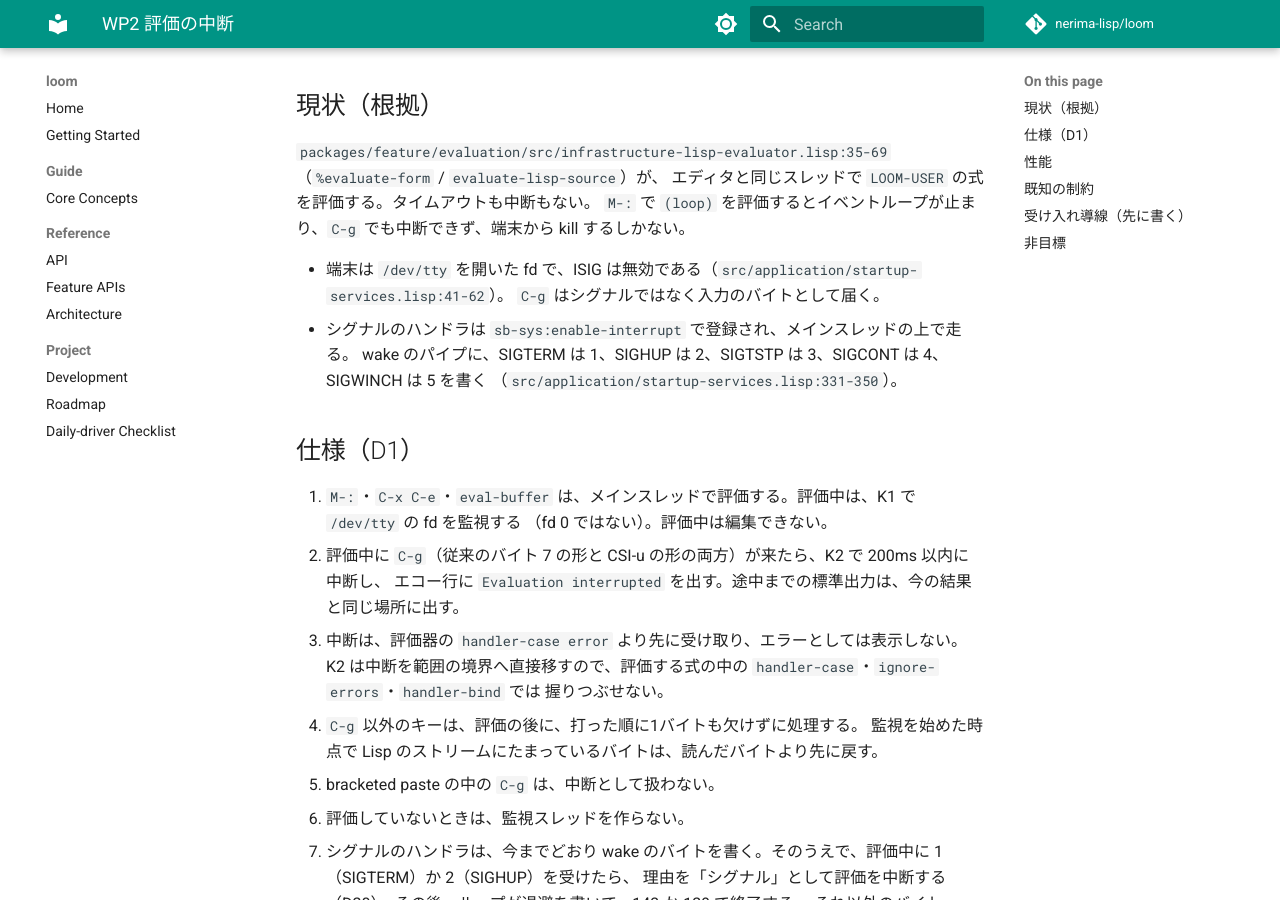
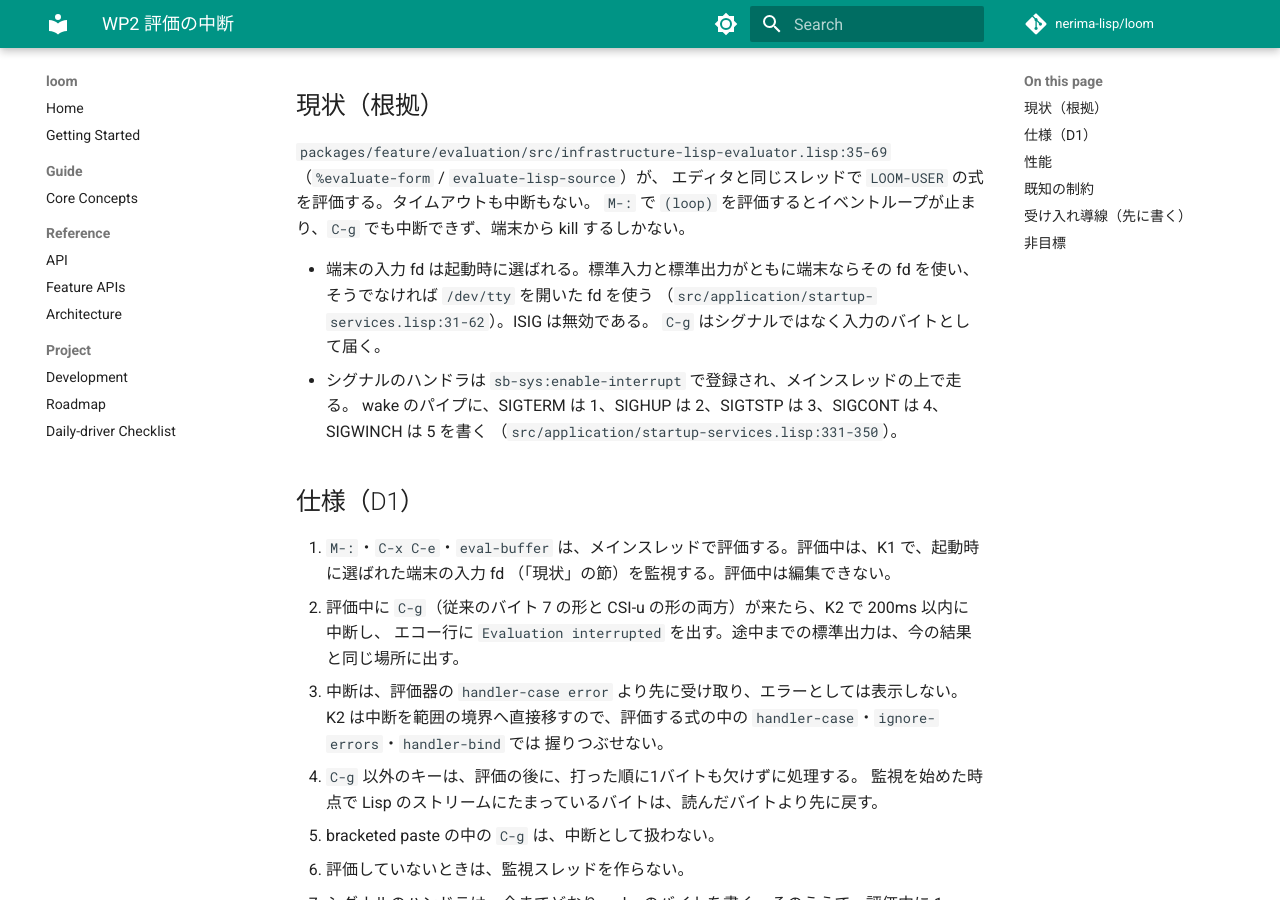
Before and after one commit to nerima-lisp/loom, an MkDocs documentation site: the page built from docs/src/notes/design/wp/wp2-eval-interrupt.md, in a window 1280 px wide and 900 px high, scrolled down 386 px. Built offline with MkDocs 1.6.1 and Material for MkDocs 9.7.7, drawn with Linux system fonts in a browser that asks for light colours; comment, search, counter and statistics services are not loaded.

Commit message:
docs(design): watch the terminal input fd chosen at startup in WP2 (D0)

```diff
--- a/docs/src/notes/design/wp/wp2-eval-interrupt.md
+++ b/docs/src/notes/design/wp/wp2-eval-interrupt.md
@@ -14,7 +14,8 @@
 エディタと同じスレッドで `LOOM-USER` の式を評価する。タイムアウトも中断もない。
 `M-:` で `(loop)` を評価するとイベントループが止まり、`C-g` でも中断できず、端末から kill するしかない。
 
-- 端末は `/dev/tty` を開いた fd で、ISIG は無効である（`src/application/startup-services.lisp:41-62`）。
+- 端末の入力 fd は起動時に選ばれる。標準入力と標準出力がともに端末ならその fd を使い、そうでなければ `/dev/tty` を開いた fd を使う
+  （`src/application/startup-services.lisp:31-62`）。ISIG は無効である。
   `C-g` はシグナルではなく入力のバイトとして届く。
 - シグナルのハンドラは `sb-sys:enable-interrupt` で登録され、メインスレッドの上で走る。
   wake のパイプに、SIGTERM は 1、SIGHUP は 2、SIGTSTP は 3、SIGCONT は 4、SIGWINCH は 5 を書く
@@ -22,8 +23,8 @@
 
 ## 仕様（D1）
 
-1. `M-:`・`C-x C-e`・`eval-buffer` は、メインスレッドで評価する。評価中は、K1 で `/dev/tty` の fd を監視する
-   （fd 0 ではない）。評価中は編集できない。
+1. `M-:`・`C-x C-e`・`eval-buffer` は、メインスレッドで評価する。評価中は、K1 で、起動時に選ばれた端末の入力 fd
+   （「現状」の節）を監視する。評価中は編集できない。
 2. 評価中に `C-g`（従来のバイト 7 の形と CSI-u の形の両方）が来たら、K2 で 200ms 以内に中断し、
    エコー行に `Evaluation interrupted` を出す。途中までの標準出力は、今の結果と同じ場所に出す。
 3. 中断は、評価器の `handler-case error` より先に受け取り、エラーとしては表示しない。
```
